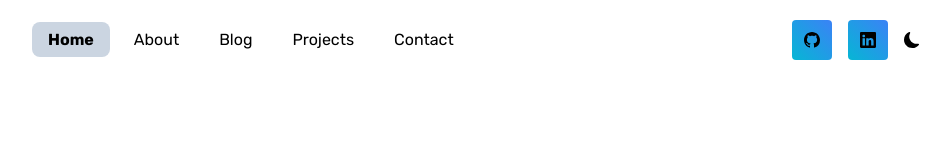
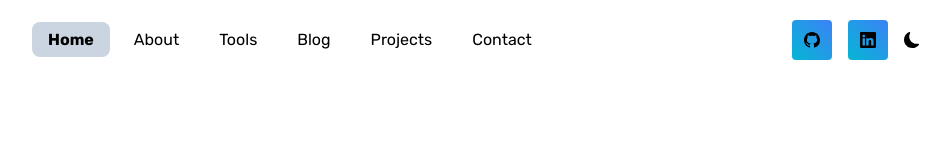
Before and after one commit to TomAndril/mywebsite-v2, a Next.js app: page / in a window 1280 px wide. Shown: the top 160 px of the page, without its empty margins (160-1110 px from the left). Built offline with nearby package versions, Linux system fonts and the light colour scheme.

Commit message:
added link to header

```diff
--- a/components/Header/PageLinks.tsx
+++ b/components/Header/PageLinks.tsx
@@ -16,6 +16,10 @@ const pageLinks: IPageLinks[] = [
   {
     title: "About",
     url: "/about",
+  },
+  {
+    title: "Tools",
+    url: "/tools",
   },
   {
     url: "/blog",
```
